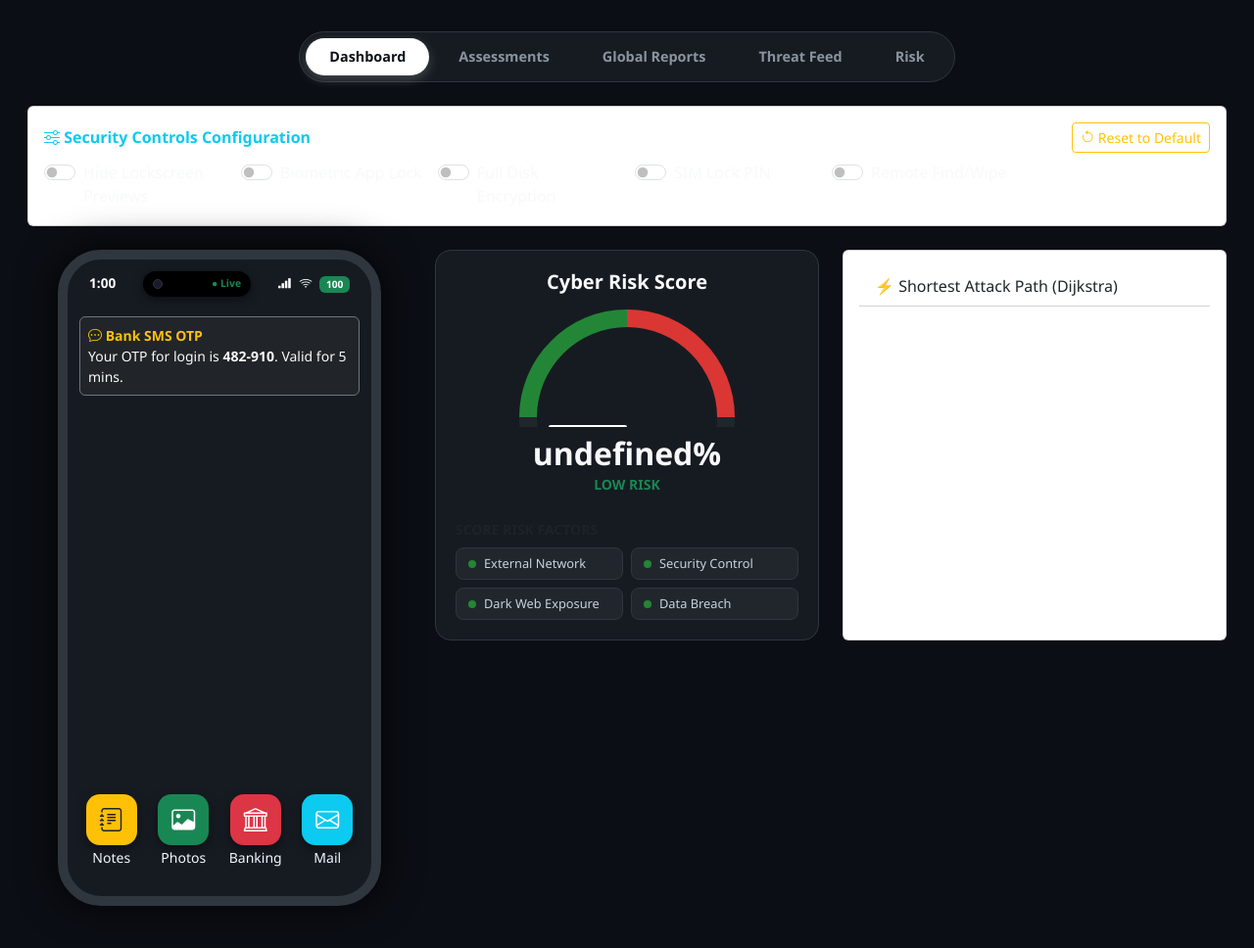
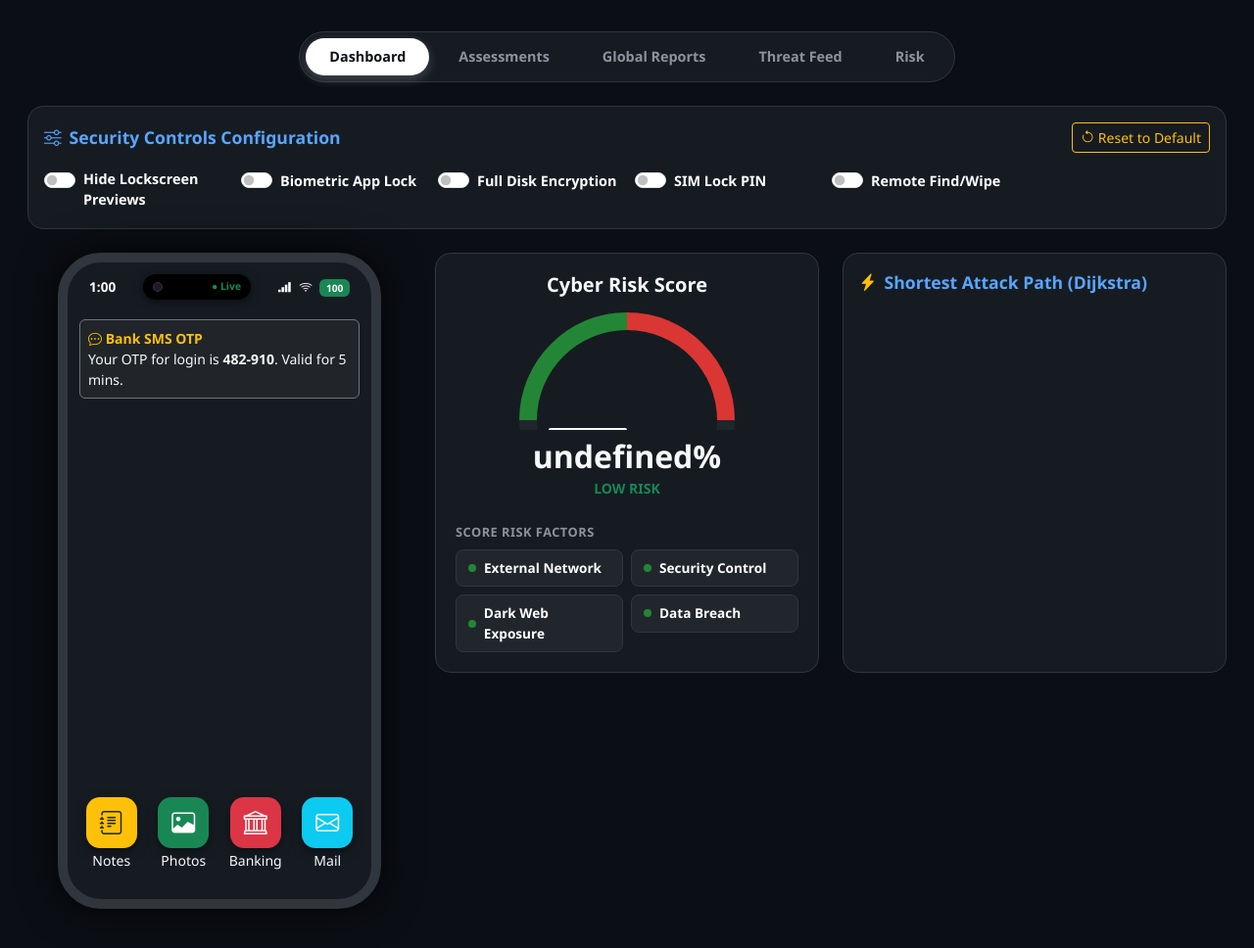
Before and after one commit to pnkjpuri/Lost-Phone-Data-Exposure-Simulator, a Flask app: page / in a window 1280 px wide. Shown: the whole page at 98% size. Before the commit the page ends 925 px from the top, so only its background shows below. Run offline with Flask 3, Linux system fonts and the light colour scheme.

Commit message:
Fix text visibility and high-contrast styling for dark mode dashboard

```diff
--- a/DATA/templates/index.html
+++ b/DATA/templates/index.html
@@ -9,7 +9,6 @@
     <style>
         body { background-color: #0b0e14; color: #f0f6fc; font-family: 'Segoe UI', system-ui, sans-serif; }
 
-        /* Modern Top Navigation Tab Bar */
         .tab-bar-container {
             background: #161b22;
             border: 1px solid #30363d;
@@ -34,7 +33,27 @@
             box-shadow: 0 4px 12px rgba(255, 255, 255, 0.2);
         }
 
-        /* Phone Frame with Dynamic Island Header */
+        .card-dark {
+            background-color: #161b22 !important;
+            border: 1px solid #30363d !important;
+            border-radius: 16px;
+            color: #f0f6fc !important;
+        }
+        .card-header-custom {
+            font-weight: 700;
+            color: #58a6ff !important;
+            font-size: 1.1rem;
+            display: flex;
+            align-items: center;
+            gap: 8px;
+        }
+
+        .form-check-label {
+            color: #ffffff !important;
+            font-weight: 600 !important;
+            font-size: 0.9rem;
+        }
+
         .phone-frame {
             width: 330px;
             height: 670px;
@@ -56,14 +75,13 @@
             position: relative;
         }
 
-        /* Dynamic Island Cutout */
         .dynamic-island-header {
             display: flex;
             justify-content: space-between;
             align-items: center;
             padding: 0 10px;
             margin-bottom: 12px;
-            color: #ffffff;
+            color: #ffffff !important;
             font-weight: 600;
             font-size: 0.85rem;
         }
@@ -87,12 +105,12 @@
             border: 1px solid #333;
         }
 
-        /* Gauge & Score Risk Factors */
         .gauge-card {
-            background: #161b22;
-            border: 1px solid #30363d;
+            background: #161b22 !important;
+            border: 1px solid #30363d !important;
             border-radius: 16px;
             padding: 20px;
+            color: #f0f6fc !important;
         }
         .gauge-wrapper {
             position: relative;
@@ -123,16 +141,28 @@
             transition: transform 0.8s cubic-bezier(0.4, 0, 0.2, 1);
             border-radius: 2px;
         }
+
+        /* Fix SCORE RISK FACTORS Label Visibility */
+        .risk-factors-heading {
+            color: #8b949e !important;
+            font-weight: 700 !important;
+            font-size: 0.8rem !important;
+            letter-spacing: 0.5px;
+            display: block;
+            margin-bottom: 8px;
+        }
+
         .risk-factor-tag {
-            background: #21262d;
-            border: 1px solid #30363d;
-            padding: 6px 12px;
+            background: #21262d !important;
+            border: 1px solid #30363d !important;
+            padding: 8px 12px;
             border-radius: 8px;
-            font-size: 0.8rem;
-            color: #c9d1d9;
+            font-size: 0.85rem;
+            color: #ffffff !important;
             display: flex;
             align-items: center;
             gap: 8px;
+            font-weight: 600;
         }
         .risk-dot {
             width: 8px;
@@ -153,12 +183,22 @@
             cursor: pointer;
             box-shadow: 0 4px 12px rgba(0,0,0,0.4);
         }
-        .path-step { background: #21262d; border-left: 4px solid #58a6ff; padding: 10px; margin-bottom: 8px; border-radius: 6px; }
+
+        .path-step {
+            background: #21262d !important;
+            border: 1px solid #30363d !important;
+            border-left: 5px solid #58a6ff !important;
+            padding: 12px;
+            margin-bottom: 10px;
+            border-radius: 8px;
+            color: #ffffff !important;
+            font-weight: 600 !important;
+            font-size: 0.95rem;
+        }
     </style>
 </head>
 <body class="p-3">
 
-    <!-- Top Tab Navigation -->
     <div class="text-center my-3">
         <div class="tab-bar-container">
             <button class="nav-tab-btn active" onclick="switchTab(this, 'dashboardTab')">Dashboard</button>
@@ -170,12 +210,10 @@
     </div>
 
     <div class="container-fluid mt-4">
-        <!-- Main Dashboard View -->
         <div id="dashboardTab" class="tab-content-view">
-            <!-- Security Toggles -->
-            <div class="card p-3 mb-4">
-                <div class="d-flex justify-content-between align-items-center mb-2">
-                    <span class="text-info fw-bold"><i class="bi bi-sliders"></i> Security Controls Configuration</span>
+            <div class="card-dark p-3 mb-4">
+                <div class="d-flex justify-content-between align-items-center mb-3">
+                    <span class="card-header-custom"><i class="bi bi-sliders"></i> Security Controls Configuration</span>
                     <button class="btn btn-sm btn-outline-warning" onclick="resetToDefault()">
                         <i class="bi bi-arrow-counterclockwise"></i> Reset to Default
                     </button>
@@ -215,12 +253,9 @@
             </div>
 
             <div class="row">
-                <!-- Smartphone Interface -->
                 <div class="col-lg-4 mb-4">
                     <div class="phone-frame">
                         <div class="phone-screen">
-
-                            <!-- Dynamic Island Top Interface -->
                             <div class="dynamic-island-header">
                                 <span id="clockDisplay">1:00</span>
                                 <div class="dynamic-island">
@@ -234,7 +269,6 @@
                                 </div>
                             </div>
 
-                            <!-- Notifications -->
                             <div id="notifArea" class="mt-2">
                                 <div class="p-2 mb-2 rounded bg-dark border border-secondary text-light small">
                                     <strong class="text-warning"><i class="bi bi-chat-dots"></i> Bank SMS OTP</strong>
@@ -242,31 +276,30 @@
                                 </div>
                             </div>
 
-                            <!-- App Grid -->
                             <div class="row text-center g-2 mt-auto mb-3">
                                 <div class="col-3">
                                     <div class="app-icon bg-warning text-dark mx-auto" onclick="alert('Notes: Stored ATM PINs Exposed')">
                                         <i class="bi bi-journal-text"></i>
                                     </div>
-                                    <small>Notes</small>
+                                    <small class="text-light">Notes</small>
                                 </div>
                                 <div class="col-3">
                                     <div class="app-icon bg-success text-white mx-auto" onclick="alert('Photos: ID Scans Exposed')">
                                         <i class="bi bi-image"></i>
                                     </div>
-                                    <small>Photos</small>
+                                    <small class="text-light">Photos</small>
                                 </div>
                                 <div class="col-3">
                                     <div class="app-icon bg-danger text-white mx-auto" onclick="alert('Banking: Active Session Hijacked')">
                                         <i class="bi bi-bank"></i>
                                     </div>
-                                    <small>Banking</small>
+                                    <small class="text-light">Banking</small>
                                 </div>
                                 <div class="col-3">
                                     <div class="app-icon bg-info text-white mx-auto" onclick="alert('Mail: OAuth Token Leaked')">
                                         <i class="bi bi-envelope"></i>
                                     </div>
-                                    <small>Mail</small>
+                                    <small class="text-light">Mail</small>
                                 </div>
                             </div>
 
@@ -274,10 +307,8 @@
                     </div>
                 </div>
 
-                <!-- SOC Dashboard & Circular Risk Gauge -->
                 <div class="col-lg-8">
                     <div class="row">
-                        <!-- Cyber Risk Gauge -->
                         <div class="col-md-6 mb-4">
                             <div class="gauge-card text-center">
                                 <h5 class="text-light fw-bold mb-3">Cyber Risk Score</h5>
@@ -285,12 +316,12 @@
                                     <div class="gauge-arc"></div>
                                     <div id="gaugeNeedle" class="gauge-needle"></div>
                                 </div>
-                                <h2 id="riskScoreText" class="fw-bold text-light mb-0">88%</h2>
+                                <h2 id="riskScoreText" class="fw-bold text-light mb-0">83%</h2>
                                 <small id="riskLevelLabel" class="text-danger fw-bold">CRITICAL RISK</small>
 
-                                <!-- Score Risk Factors Grid -->
                                 <div class="text-start mt-4">
-                                    <small class="text-muted fw-bold d-block mb-2">SCORE RISK FACTORS</small>
+                                    <!-- High Contrast Label Fix -->
+                                    <span class="risk-factors-heading">SCORE RISK FACTORS</span>
                                     <div class="row g-2">
                                         <div class="col-6">
                                             <div class="risk-factor-tag"><div id="rf1" class="risk-dot active"></div> External Network</div>
@@ -309,10 +340,9 @@
                             </div>
                         </div>
 
-                        <!-- Dijkstra Shortest Attack Path -->
                         <div class="col-md-6 mb-4">
-                            <div class="card h-100 p-3">
-                                <div class="card-header bg-transparent mb-2">⚡ Shortest Attack Path (Dijkstra)</div>
+                            <div class="card-dark h-100 p-3">
+                                <div class="card-header-custom mb-3"><i class="bi bi-lightning-charge-fill text-warning"></i> Shortest Attack Path (Dijkstra)</div>
                                 <div id="attackPathContainer"></div>
                             </div>
                         </div>
@@ -321,27 +351,25 @@
             </div>
         </div>
 
-        <!-- Placeholder Views for Tab Switches -->
-        <div id="assessmentsTab" class="tab-content-view d-none p-4 text-center">
+        <div id="assessmentsTab" class="tab-content-view d-none p-4 text-center text-light">
             <h3>📋 Security Assessments View</h3>
             <p class="text-muted">Automated C-DSA compliance audits and vulnerability checks.</p>
         </div>
-        <div id="globalReportsTab" class="tab-content-view d-none p-4 text-center">
+        <div id="globalReportsTab" class="tab-content-view d-none p-4 text-center text-light">
             <h3>🌐 Global Threat Reports</h3>
             <p class="text-muted">Aggregated forensic stats and regional device compromise logs.</p>
         </div>
-        <div id="threatFeedTab" class="tab-content-view d-none p-4 text-center">
+        <div id="threatFeedTab" class="tab-content-view d-none p-4 text-center text-light">
             <h3>📡 Live Threat Feed</h3>
             <p class="text-muted">Real-time vulnerability feeds and active exploit signatures.</p>
         </div>
-        <div id="riskTab" class="tab-content-view d-none p-4 text-center">
+        <div id="riskTab" class="tab-content-view d-none p-4 text-center text-light">
             <h3>⚖️ Risk Matrix</h3>
             <p class="text-muted">Priority asset ranking derived from C Max-Heap evaluator.</p>
         </div>
     </div>
 
     <script>
-        // Tab Switching Logic
         function switchTab(btn, tabId) {
             document.querySelectorAll('.nav-tab-btn').forEach(b => b.classList.remove('active'));
             btn.classList.add('active');
@@ -350,7 +378,6 @@
             document.getElementById(tabId).classList.remove('d-none');
         }
 
-        // Reset All Controls to Default State
         function resetToDefault() {
             document.getElementById('toggleNotifs').checked = false;
             document.getElementById('toggleAppLock').checked = false;
@@ -360,7 +387,6 @@
             updateSimulation();
         }
 
-        // Simulation Update Pipeline
         function updateSimulation() {
             const hideNotifs = document.getElementById('toggleNotifs').checked;
             document.getElementById('notifArea').style.display = hideNotifs ? 'none' : 'block';
@@ -383,11 +409,9 @@
                 const score = data.exposure_score;
                 document.getElementById('riskScoreText').innerText = `${score}%`;
 
-                // Rotate Gauge Needle (-90deg to +90deg based on score 0-100)
                 const angle = -90 + (score * 1.8);
                 document.getElementById('gaugeNeedle').style.transform = `translateX(-50%) rotate(${angle}deg)`;
 
-                // Update Risk Factors & Status
                 const levelLabel = document.getElementById('riskLevelLabel');
                 const rf1 = document.getElementById('rf1');
                 const rf2 = document.getElementById('rf2');
@@ -407,12 +431,13 @@
                     rf4.className = 'risk-dot';
                 }
 
-                // Render Shortest Path
                 const pathContainer = document.getElementById('attackPathContainer');
                 pathContainer.innerHTML = '';
-                data.attack_path.forEach((step, index) => {
-                    pathContainer.innerHTML += `<div class="path-step"><strong>Step ${index + 1}:</strong> ${step}</div>`;
-                });
+                if (Array.isArray(data.attack_path)) {
+                    data.attack_path.forEach((step) => {
+                        pathContainer.innerHTML += `<div class="path-step">${step}</div>`;
+                    });
+                }
             });
         }
 
```
Also changed, not shown: 2 other files.
